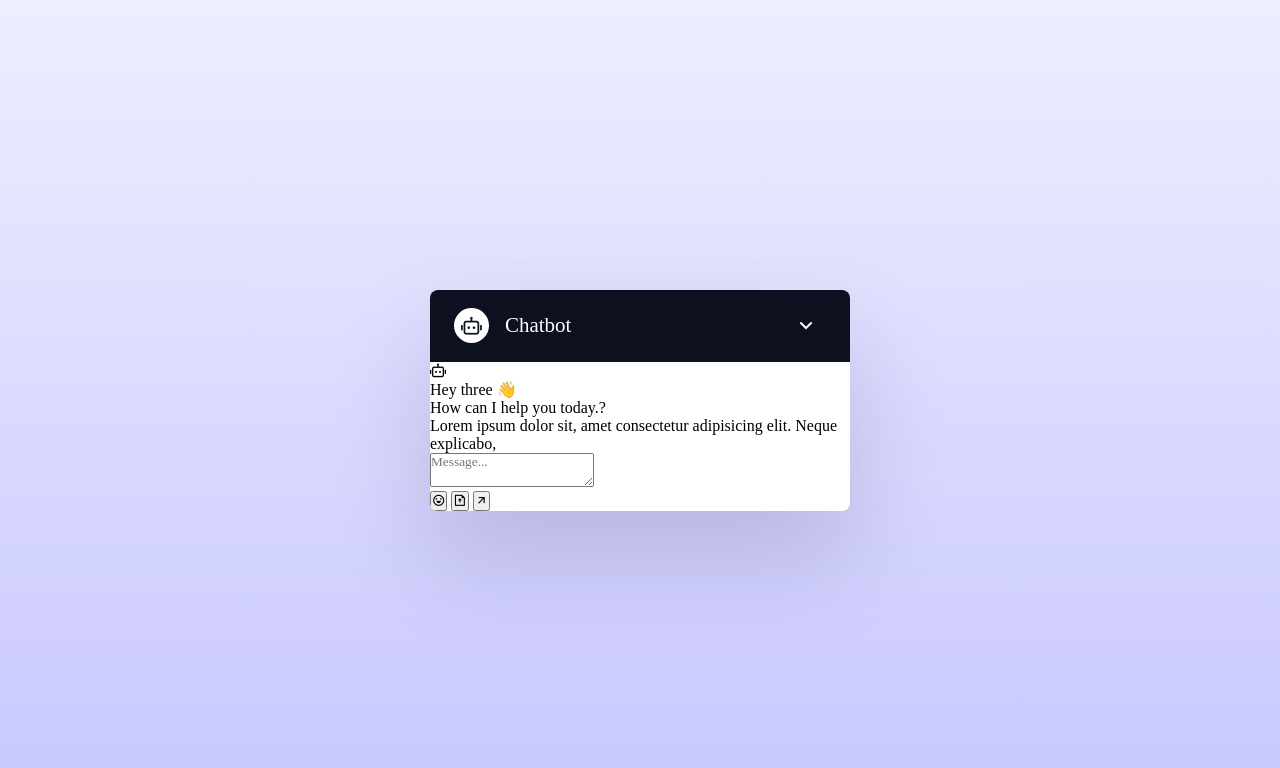
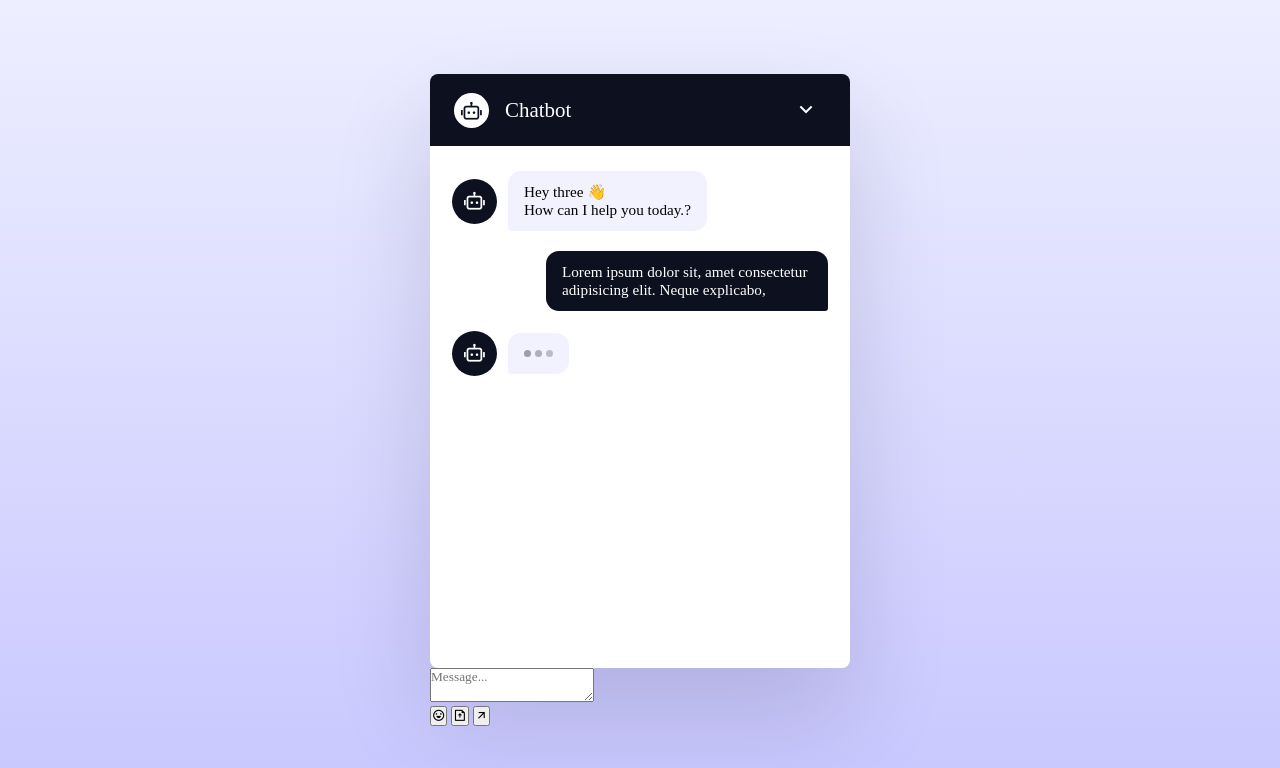
Before and after one commit to codewithandres/ia-chat-bot, a website built with Vite: page index.html in a window 1280 px wide. Built offline with nearby package versions, Linux system fonts and the light colour scheme; a web font is replaced by a local one.

Commit message:
estilos del chat body

```diff
--- a/index.html
+++ b/index.html
@@ -27,7 +27,7 @@
                 <!-- chatbot body -->
                 <div class="chat-body">
                     <div class="message bot-message">
-                        <i class="ri-robot-2-line"></i>
+                        <i class="ri-robot-2-line bot-avatar"></i>
                         <div class="message-text">
                             Hey three 👋 <br />
                             How can I help you today.?
@@ -40,9 +40,21 @@
                             elit. Neque explicabo,
                         </div>
                     </div>
+
+                    <div class="message bot-message thinking">
+                        <i class="ri-robot-2-line bot-avatar"></i>
+                        <div class="message-text">
+                            <div class="thinking-indicator">
+                                <div class="dot"></div>
+                                <div class="dot"></div>
+                                <div class="dot"></div>
+                            </div>
+                        </div>
+                    </div>
                 </div>
 
                 <!-- chat footer -->
+            </div>
             <div class="chat-footer">
                 <form action="#" class="chat-form">
                     <textarea
@@ -63,7 +75,6 @@
                     </div>
                 </form>
             </div>
-            </div>
         </main>
         <script type="module" src="/src/main.ts"></script>
     </body>
--- a/src/styles/index.css
+++ b/src/styles/index.css
@@ -73,3 +73,93 @@ body {
         background-color: hwb(237 11% 75%);
     }
 }
+/* chat bot body  */
+.chat-body {
+    padding: 25px 22px;
+    display: flex;
+    flex-direction: column;
+    gap: 20px;
+    overflow-y: auto;
+    height: 440px;
+    margin-bottom: 82px;
+}
+.chat-body .message {
+    display: flex;
+    gap: 11px;
+    align-items: center;
+
+    & .bot-avatar {
+        height: 45px;
+        width: 45px;
+        text-align: center;
+        line-height: 43px;
+        background-color: hwb(226 5% 88%);
+        border-radius: 50%;
+        font-size: 1.3rem;
+        color: var(--color-white);
+        font-weight: 300;
+    }
+}
+
+.chat-body .message .message-text {
+    padding: 12px 16px;
+    max-width: 75%;
+    font-size: 0.95rem;
+    background-color: #f2f2ff;
+}
+
+.chat-body .bot-message .message-text {
+    background-color: #f2f2ff;
+    border-radius: 13px 13px 13px 3px;
+}
+
+.chat-body .user-message .message-text {
+    background-color: hwb(226 5% 88%);
+    border-radius: 13px 13px 3px 13px;
+    color: var(--color-white);
+}
+.chat-body .bot-message.thinking .message-text {
+    padding: 2px 1rem;
+}
+.chat-body .bot-message .thinking-indicator {
+    display: flex;
+    gap: 4px;
+    padding-block: 15px;
+
+    & .dot {
+        height: 7px;
+        width: 7px;
+        background-color: hwb(226 5% 88%);
+        border-radius: 50%;
+        animation: dotPulse 1.8s ease-in-out infinite;
+        opacity: 0.7;
+
+        &:nth-child(1) {
+            animation-delay: 0.2s;
+        }
+        &:nth-child(2) {
+            animation-delay: 0.3s;
+        }
+        &:nth-child(3) {
+            animation-delay: 0.4s;
+        }
+    }
+}
+
+@keyframes dotPulse {
+    0%,
+    44% {
+        transform: translateY(0);
+    }
+    28% {
+        transform: translateY(-4px);
+        opacity: 0.4;
+    }
+    44% {
+        opacity: 0.2;
+    }
+}
+.chat-body .user-message {
+    flex-direction: column;
+    align-items: flex-end;
+}
```
Lines whose indentation alone changed are shown as unchanged.
